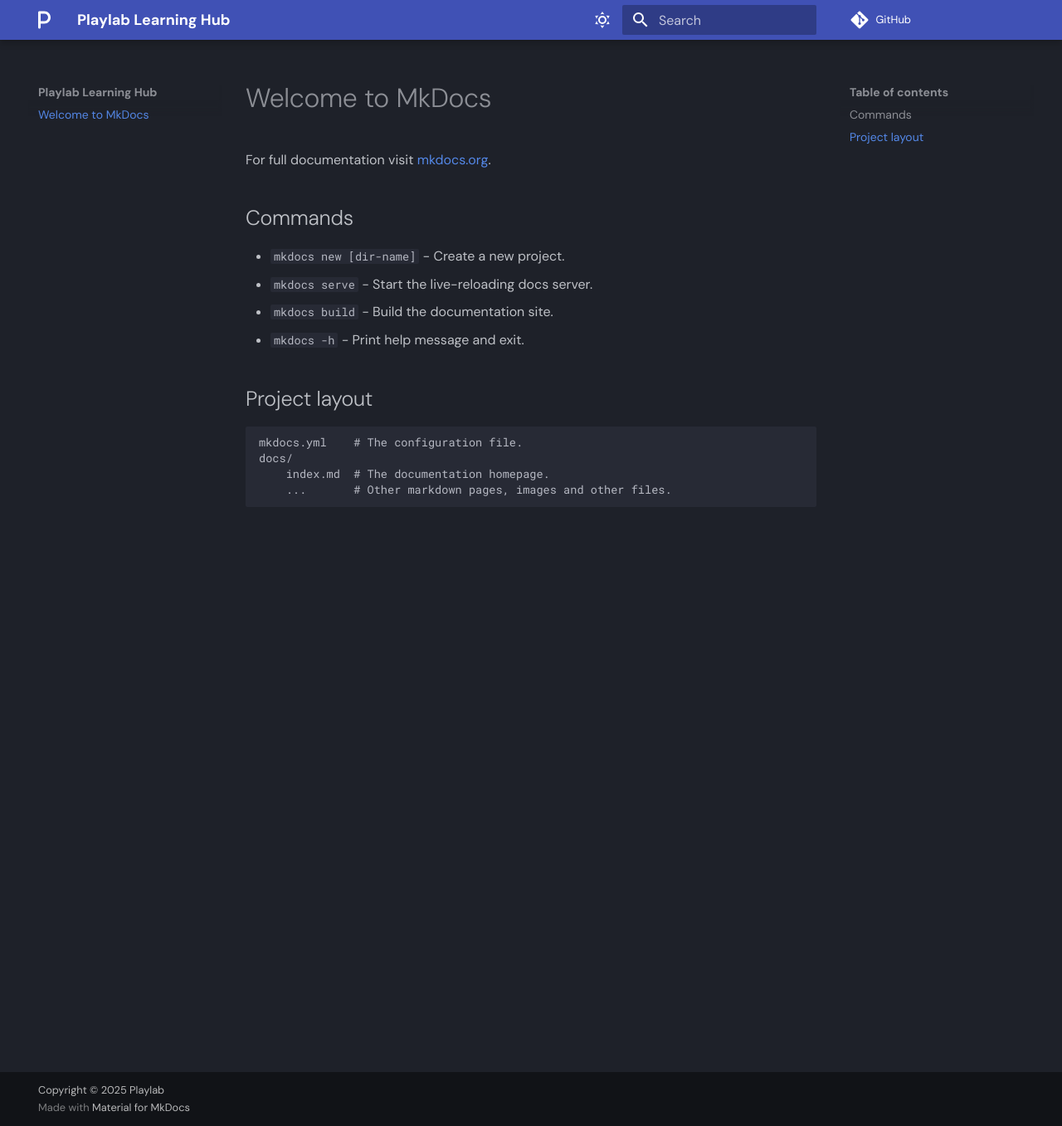
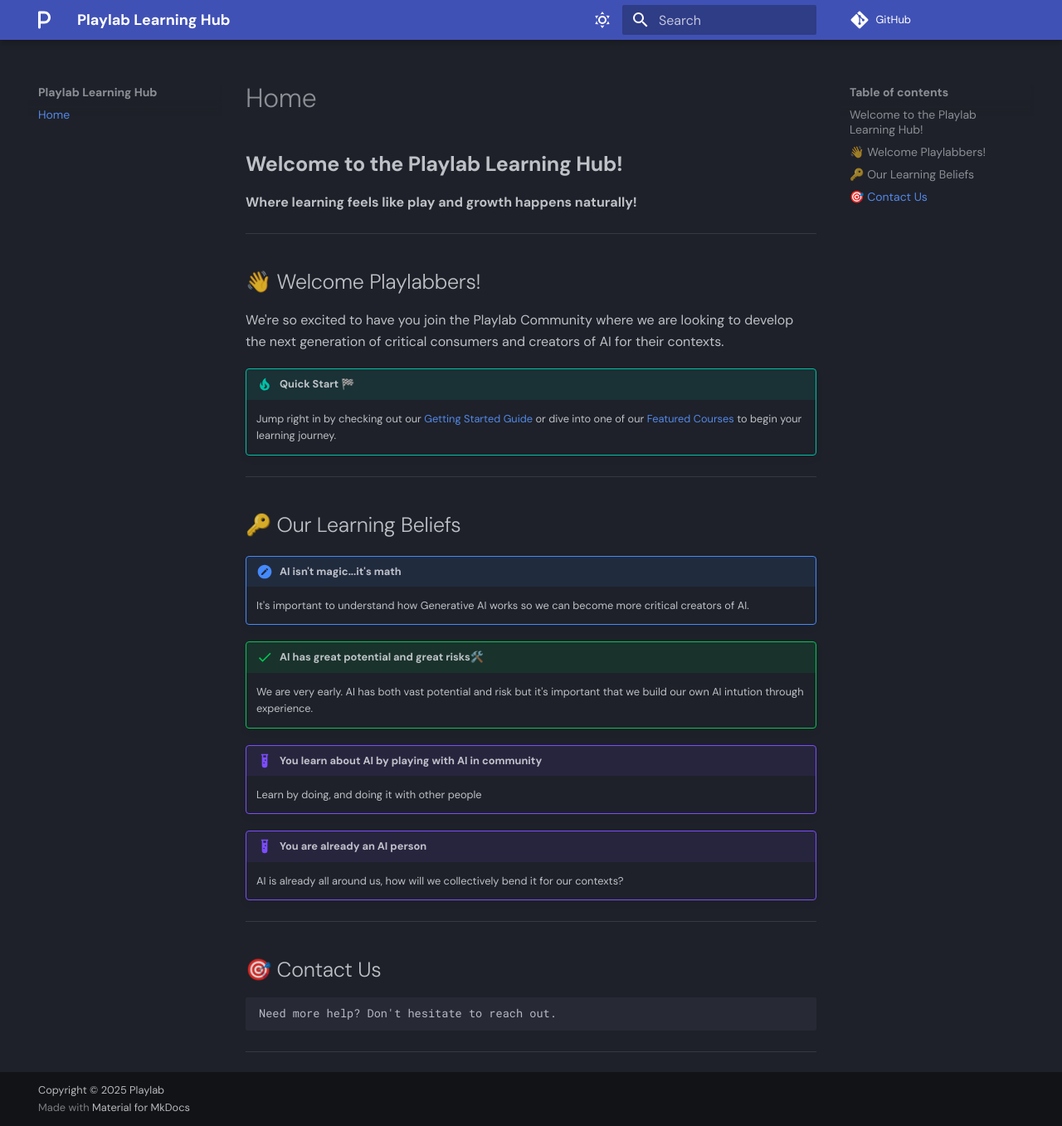
Before and after one commit to wymankhuu/Playlab-Learning, an MkDocs documentation site: the page built from docs/index.md, in a window 1280 px wide and 1357 px high. Shown: the whole window at 83% size. Built offline with MkDocs 1.6.1 and Material for MkDocs 9.7.7, drawn with Linux system fonts in a browser that asks for light colours; comment, search, counter and statistics services are not loaded.

Commit message:
Update documentation

```diff
--- a/docs/index.md
+++ b/docs/index.md
@@ -1,17 +1,34 @@
-# Welcome to MkDocs
+## **Welcome to the Playlab Learning Hub!**
 
-For full documentation visit [mkdocs.org](https://www.mkdocs.org).
+**Where learning feels like play and growth happens naturally!**
 
-## Commands
+---
 
-* `mkdocs new [dir-name]` - Create a new project.
-* `mkdocs serve` - Start the live-reloading docs server.
-* `mkdocs build` - Build the documentation site.
-* `mkdocs -h` - Print help message and exit.
+## 👋 Welcome Playlabbers!
 
-## Project layout
+We're so excited to have you join the Playlab Community where we are looking to develop the next generation of critical consumers and creators of AI for their contexts.
 
-    mkdocs.yml    # The configuration file.
-    docs/
-        index.md  # The documentation homepage.
-        ...       # Other markdown pages, images and other files.
+!!! tip "Quick Start 🏁"
+    Jump right in by checking out our [Getting Started Guide](getting-started.md) or dive into one of our [Featured Courses](courses/featured.md) to begin your learning journey.
+
+---
+
+## 🔑 Our Learning Beliefs
+
+!!! note "AI isn't magic...it's math"
+    It's important to understand how Generative AI works so we can become more critical creators of AI.
+
+!!! success "AI has great potential and great risks🛠️"
+    We are very early. AI has both vast potential and risk but it's important that we build our own AI intution through experience.
+
+!!! example "You learn about AI by playing with AI in community"
+    Learn by doing, and doing it with other people
+
+!!! example "You are already an AI person"
+    AI is already all around us, how will we collectively bend it for our contexts?
+---
+
+## 🎯 Contact Us
+    Need more help? Don't hesitate to reach out.
+
+---
```
